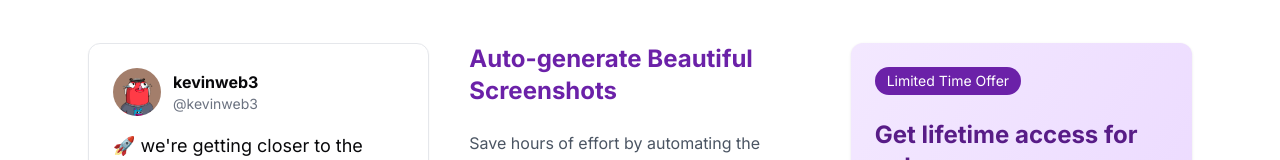
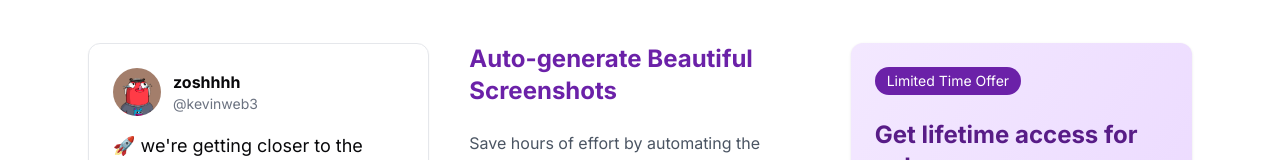
Before and after one commit to Zoshhhh/saas-statpulse, a Next.js app: page / in a window 1280 px wide. Shown: the part 1614-1774 px from the top of the page. Built offline with nearby package versions, Linux system fonts and the light colour scheme; no server answers.

Commit message:
Update pricing.tsx

```diff
--- a/components/landing/pricing.tsx
+++ b/components/landing/pricing.tsx
@@ -22,7 +22,7 @@
                                 priority
                             />
                             <div>
-                                <p className="font-bold">kevinweb3</p>
+                                <p className="font-bold">zoshhhh</p>
                                 <p className="text-sm text-gray-500">@kevinweb3</p>
                             </div>
                         </div>
```
